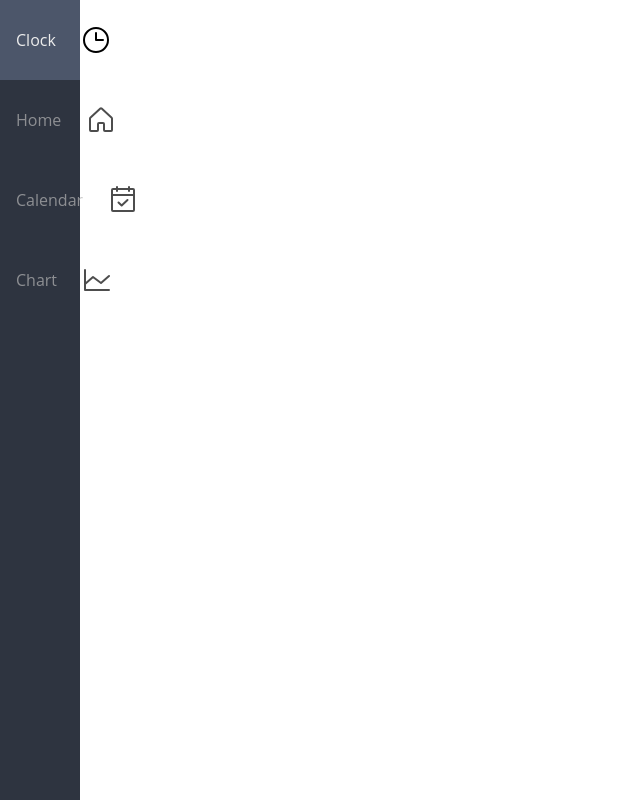
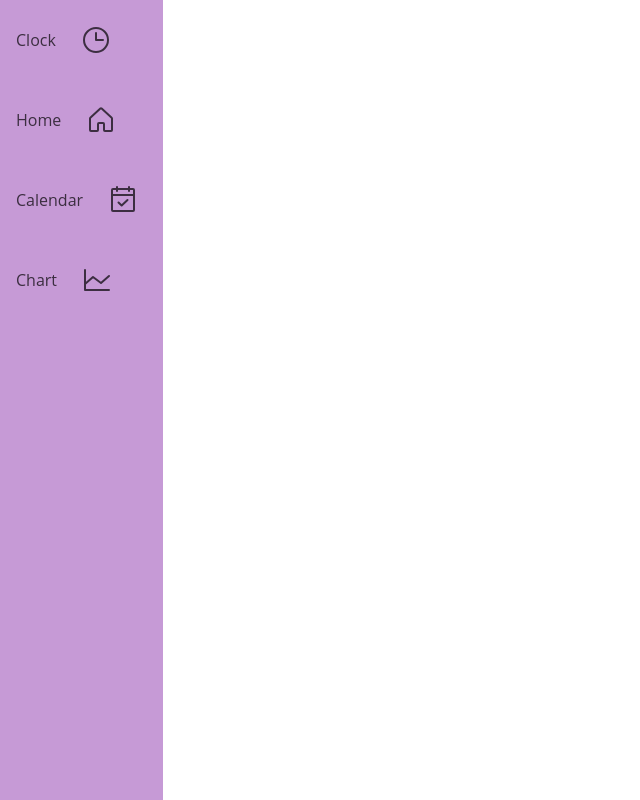
Before and after one commit to web-sci-spring-2022-name-tbd/IronTherapy, an Angular app in the folder Iron-Therapy/: page / in a window 1280 px wide. Shown: the whole page, without its empty margins (0-640 px from the left). Built offline with nearby package versions, Linux system fonts and the light colour scheme.

Commit message:
change color and width

```diff
--- a/Iron-Therapy/src/app/nav/nav.component.css
+++ b/Iron-Therapy/src/app/nav/nav.component.css
@@ -1,9 +1,9 @@
 ::ng-deep :root {
     font-size: 16px;
     font-family: 'Open Sans';
-    --text-primary: #b6b6b6;
-    --text-secondary: #ececec;
-    --bg-primary: #2E3440;
+    --text-primary: black;
+    --text-secondary: darkgray;
+    --bg-primary: #C69AD6;
     --bg-secondary: #4C566A;
     --transition-speed: 600ms;
 }
@@ -35,9 +35,9 @@ main {
 .navbar {
     position: fixed;
     background-color: var(--bg-primary);
-    width: 5rem;
+    width: max-content;
     height: 100vh;
-    transition: width 600ms ease;
+    transition: width var(--transition-speed) ease;
     left: 0px;
 
 }
@@ -53,16 +53,10 @@ main {
 }
 
 .nav-item {
+    transition: width var(--transition-speed) ease;
     width: 100%;
-    transition: 300ms fade;
+
 }
-
-
-/* .nav-item:last-child {
-    margin-top: auto;
-    visibility: hidden;
-} */
-
 
 
 .nav-link {
@@ -72,7 +66,9 @@ main {
     color: var(--text-primary);
     text-decoration: none;
     filter: grayscale(100%) opacity(0.7);
-    transition: var(--transition-speed) fade;
+    transition: var(--transition-speed) ease;
+
+    /* transition: var(--transition-speed) fade; */
 
 }
 
@@ -85,6 +81,8 @@ main {
 .link-text {
     display: none;
     margin-left: 1rem;
+    transition: var(--transition-speed) ease;
+
 }
 
 .nav-link svg {
@@ -138,6 +136,6 @@ main {
         display: inline;
     }
     .navbar:hover {
-        width: 16rem;
+        width: max-content;
     }
 }
```
